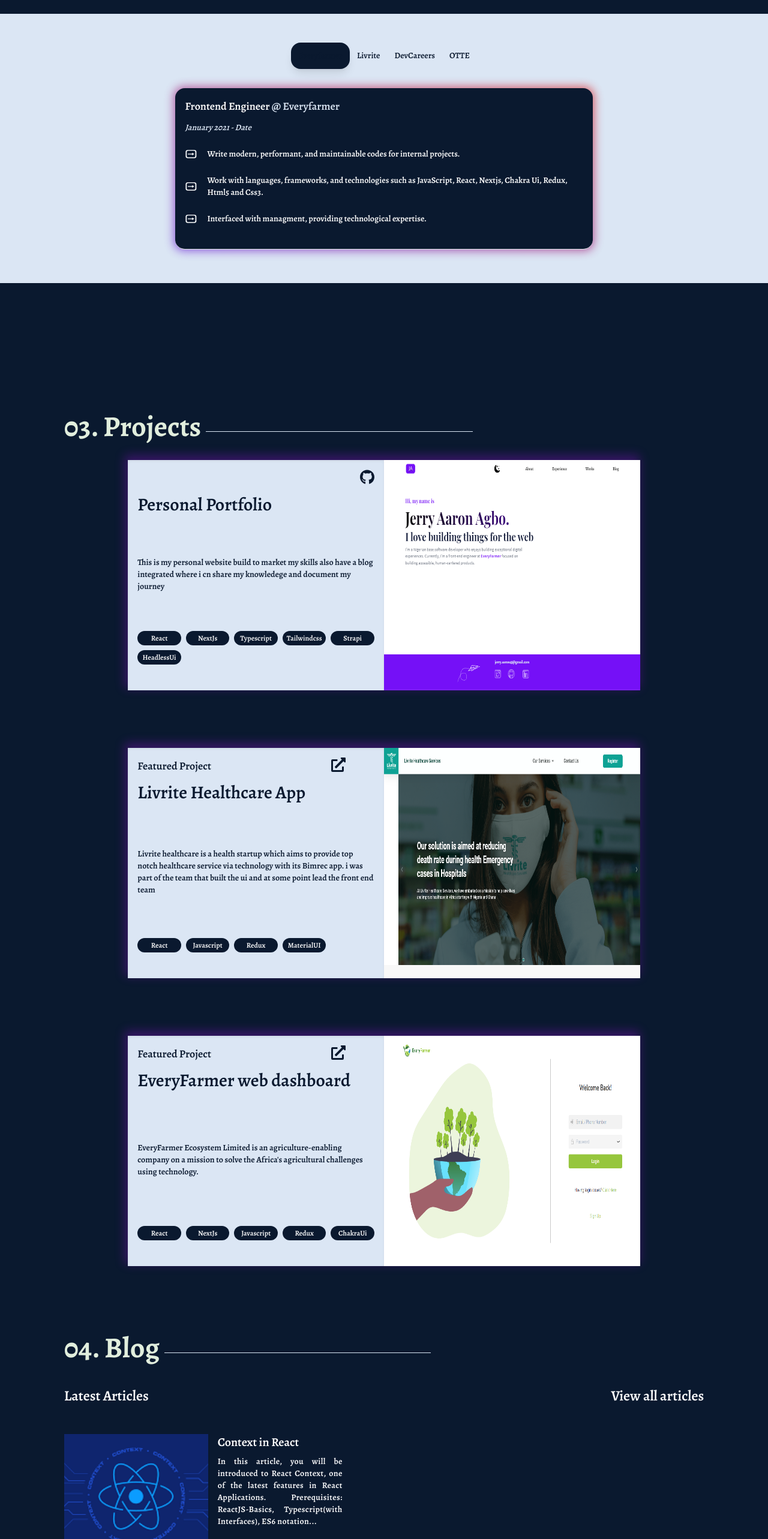
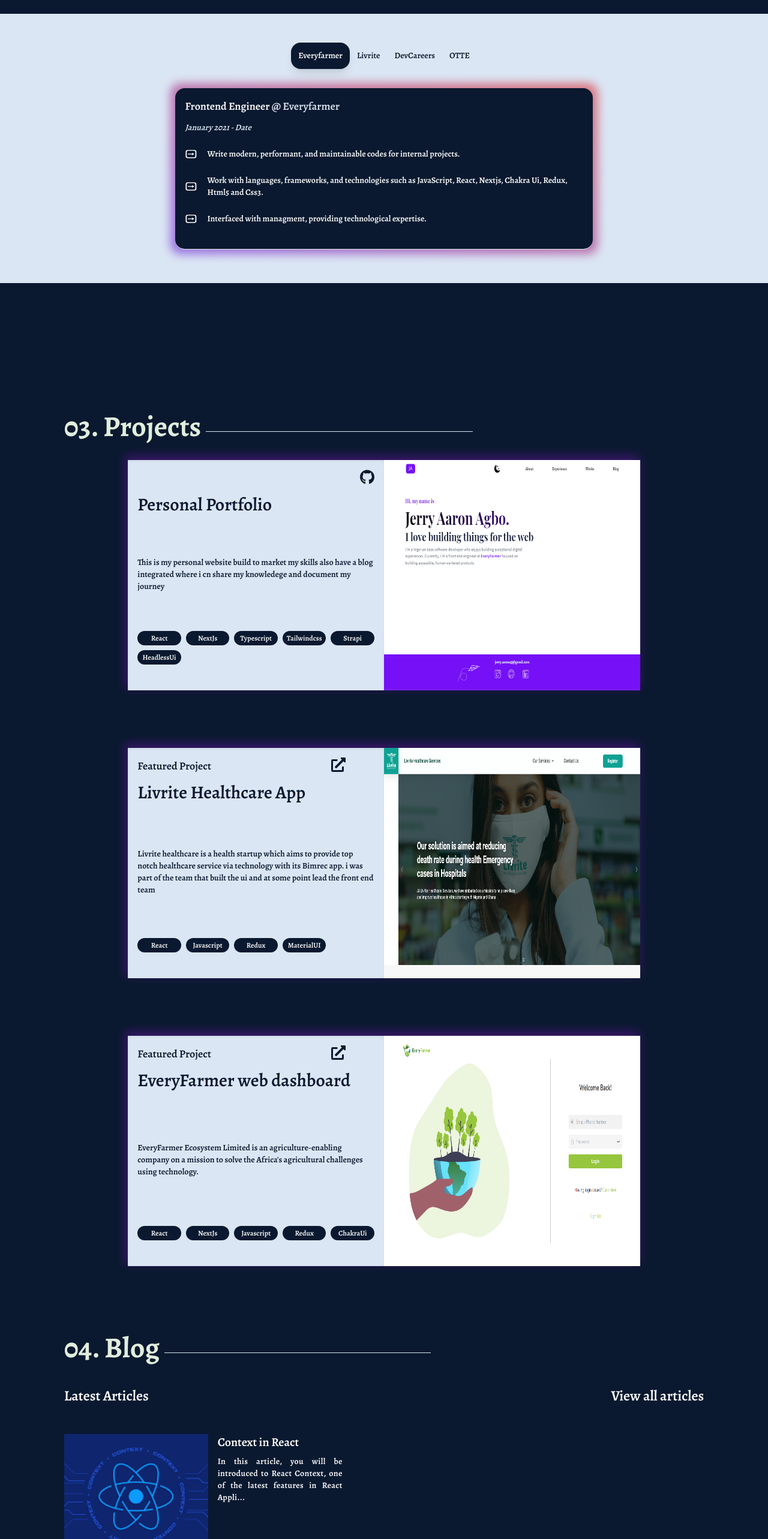
Before and after one commit to gfellah45/portfoliov2, a Next.js app: page / in a window 1280 px wide. Shown: the part 1720-4286 px from the top of the page at 60% size. Built offline with nearby package versions, Linux system fonts and the light colour scheme; a web font is replaced by a local one.

Commit message:
fix bugs

```diff
--- a/package.json
+++ b/package.json
@@ -14,9 +14,11 @@
     "@headlessui/react": "^1.4.0",
     "@types/marked": "^3.0.1",
     "axios": "^0.21.4",
+    "dompurify": "^2.3.3",
     "framer-motion": "^4",
     "graphql": "^15.5.3",
     "gray-matter": "^4.0.3",
+    "jsdom": "^17.0.0",
     "marked": "^3.0.4",
     "next": "11.0.0",
     "nodemailer": "^6.6.3",
--- a/pages/blog/[slug].tsx
+++ b/pages/blog/[slug].tsx
@@ -22,13 +22,17 @@
         >
           Back
         </div>
-        <h1 className="text-3xl text-white">{post.frontmatter.title}</h1>
-        <span className="mt-10 text-white">
+        <h1 className="text-3xl text-dark-bg dark:text-white">
+          {post.frontmatter.title}
+        </h1>
+        <span className="mt-10 text-dark-bg dark:text-white">
           Date posted: {post.frontmatter.Date}
         </span>
         <div
-          className="my-6 text-lg text-white"
-          dangerouslySetInnerHTML={{ __html: marked(post.content) }}
+          className="my-6 text-lg text-dark-bg dark:text-white"
+          dangerouslySetInnerHTML={{
+            __html: marked(post.content, { gfm: true, breaks: true }),
+          }}
         ></div>
       </div>
     </div>
--- a/posts/Context-in-React.md
+++ b/posts/Context-in-React.md
@@ -11,11 +11,11 @@
 In this article, you will be introduced to React Context, one of the latest features in React Applications.
 Prerequisites: ReactJS-Basics, Typescript(with Interfaces), ES6 notation
 
-## What is React context
+### What is React context
 
 React Context is a method to pass props from parent to child component(s), by storing the props in a store(similar in Redux) and using these props from the store by child component(s) without actually passing them manually at each level of the component tree.
 
-## Why React Context
+### Why React Context
 
 Using Redux to interact with states from parent to child components is not only quite difficult to understand but also gives you a more complex code. Through the usage of Context, the understanding of concept and code is far easier than that of Redux.
 
--- a/src/components/Blog/ArticleCard.tsx
+++ b/src/components/Blog/ArticleCard.tsx
@@ -37,7 +37,7 @@
           <div className="px-4 w-60 h-60">
             <h3 className="text-xl text-white">{frontmatter.title}</h3>
             <div className="justify-center py-2 my-2 text-sm tracking-wide text-justify text-gray-600 lg:py-0 overflow-ellipsis h-2/4 dark:text-light-bg">
-              {frontmatter.excerpt}...
+              {frontmatter.excerpt.substring(0, 100)}...
             </div>
             <Link href={`/blog/${slug}`}>
               <p className="my-8 text-gray-500 underline cursor-pointer dark:text-light-bg">
--- a/src/components/Contact/ContactForm.tsx
+++ b/src/components/Contact/ContactForm.tsx
@@ -122,7 +122,7 @@
         animate={inView ? "animate" : "initial"}
         className="flex flex-col flex-wrap w-full pb-12 my-10 lg:flex-row "
       >
-        <div className="w-12/12 text-center md:text-center md:text-[80px] lg:text-left lg:w-6/12 py-4 font-medium  text-gray-800 text-[50px] lg:text-[77px] xl:text-[95px] dark:text-light-bg">
+        <div className="w-12/12 text-center bg-clip-text  from-white to-light-bg2 bg-gradient-to-b md:text-center md:text-[80px] lg:text-left lg:w-6/12 py-4 font-medium  text-gray-800 text-[50px] lg:text-[77px] xl:text-[95px] dark:text-transparent">
           Want to start a new project or work with me?
         </div>
 
--- a/src/components/Experience/Card.tsx
+++ b/src/components/Experience/Card.tsx
@@ -10,7 +10,7 @@
 const Card: FC<CardProps> = ({ title, duration, duties }) => {
   return (
     <div className="relative ">
-      <div className="absolute -inset-0.5 z-0 hover:blur-lg dark:bg-gradient-to-tr from-purple-700 to-red-600 rounded-2xl blur opacity-75"></div>
+      <div className="absolute z-0 transition-colors opacity-75 -inset-2 hover:blur-lg dark:bg-gradient-to-tr from-purple-700 to-red-600 rounded-2xl blur animate-pulse"></div>
       <div className="relative z-20 w-full p-4 my-3 origin-center bg-white border-b border-gray-200 transform-gpu dark:bg-dark-bg rounded-2xl lg:my-0 bg-opacity-20 backdrop-filter backdrop-blur-lg ">
         <div>
           <span className="text-sm text-white lg:text-lg">
--- a/src/components/Experience/Tabs.tsx
+++ b/src/components/Experience/Tabs.tsx
@@ -15,10 +15,10 @@
                 <Tab
                   className={({ selected }) =>
                     classNames(
-                      "flex flex-col mb-2  p-2 dark:text-dark-bg md:text-md w-12/12 md:p-2 lg:p-3 text-sm lg:text-[14px] text-light-bg3 focus:outline-none",
+                      "flex flex-col mb-2  p-2 md:text-md w-12/12 md:p-2 lg:p-3 text-sm lg:text-[14px] text-light-bg3 focus:outline-none",
                       selected
-                        ? "bg-white dark:bg-dark-bg dark:text-white   backdrop-blur-lg backdrop-filter bg-opacity-20 font-semibold shadow-lg rounded-2xl "
-                        : " hover:bg-white/[0.11] hover:text-white hover:shadow-lg hover:rounded-2xl"
+                        ? "bg-white dark:bg-dark-bg dark:text-white backdrop-blur-lg backdrop-filter bg-opacity-20 font-semibold shadow-lg rounded-2xl "
+                        : " hover:bg-white/[0.11] dark:text-dark-bg hover:text-white hover:shadow-lg hover:rounded-2xl"
                     )
                   }
                   key={idx}
--- a/src/components/header/Navigation.tsx
+++ b/src/components/header/Navigation.tsx
@@ -35,7 +35,9 @@
 
   useEffect(() => {
     if (pathName) {
-      setNav([{ item: "Home", tag: "/" }, ...nav]);
+      setNav([{ item: "Home", tag: "/" }]);
+    } else {
+      setNav([...nav]);
     }
   }, [pathName]);
 
--- a/src/components/header/Overlay.tsx
+++ b/src/components/header/Overlay.tsx
@@ -43,7 +43,9 @@
 
   useEffect(() => {
     if (pathName) {
-      setNav([{ item: "Home", tag: "/" }, ...nav]);
+      setNav([{ item: "Home", tag: "/" }]);
+    } else {
+      setNav([...nav]);
     }
   }, [pathName]);
 
@@ -73,7 +75,7 @@
           <motion.ul
             variants={container}
             animate={header ? "animate" : "initial"}
-            className="flex flex-col items-center justify-between w-full lg:mt-0 xl:mt-0 h-4/6 lg:h-full xl:h-full lg:flex-row xl:flex-row"
+            className="flex flex-col items-center justify-between w-full h-full lg:mt-0 xl:mt-0 lg:h-full xl:h-full lg:flex-row xl:flex-row"
           >
             {nav.map((item, idx) => (
               <motion.li
@@ -83,7 +85,7 @@
                 custom={idx}
                 animate={header ? "animate" : "initial"}
                 key={idx}
-                className={` text-light-bg dark:text-dark-bg text-lg font-semibold transition-all ease-in-out transform-gpu  lg:text-text-heading2 hover:scale-120`}
+                className={` text-light-bg my-4 dark:text-dark-bg text-5xl font-semibold transition-all ease-in-out transform-gpu  lg:text-text-heading2 hover:scale-120`}
               >
                 {item.tag === "/blog" ? (
                   <Link href={item.tag}>{item.item}</Link>
--- a/styles/globals.css
+++ b/styles/globals.css
@@ -3,4 +3,6 @@
 html,
 body {
   scroll-behavior: smooth;
+  margin: 0;
+  overflow-x: hidden;
 }
```
Also changed, not shown: 1 other file (tests, documents, lock files or other folders).
